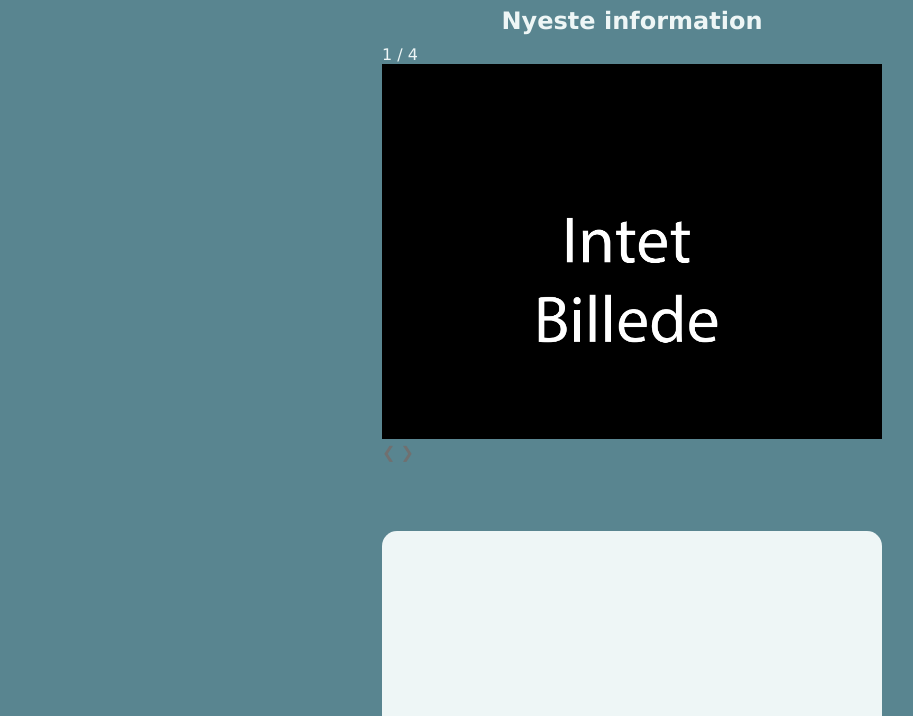
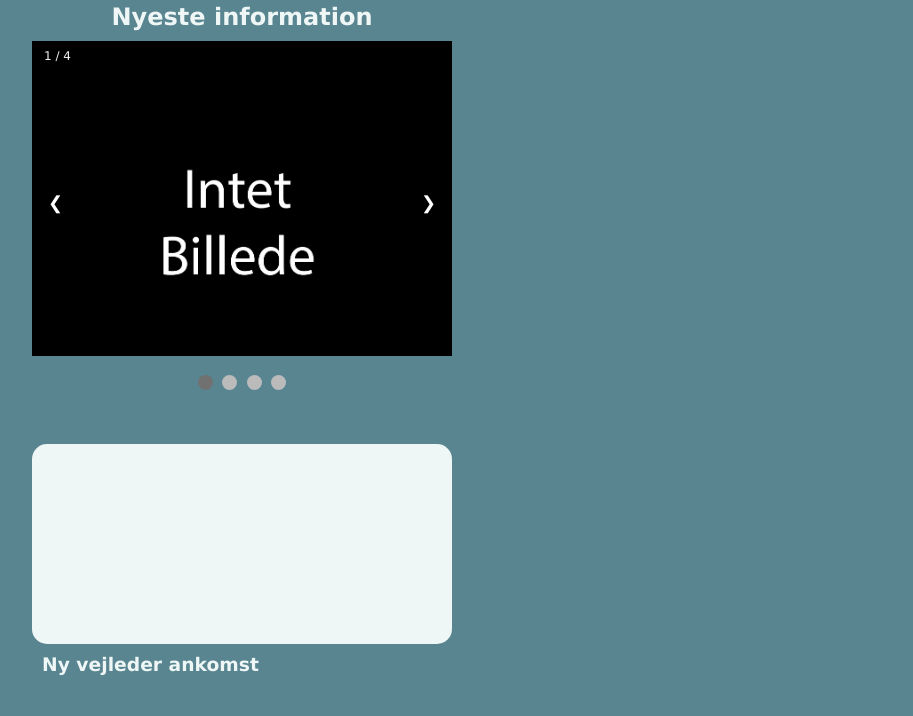
Before and after one commit to Lillsamsam/Projekt-4, a plain HTML site: page uclapp/index.html in a window 1280 px wide. Shown: the part 297-1013 px from the top of the page, without its empty margins (8-921 px from the left). Drawn offline with Linux system fonts and the light colour scheme.

Commit message:
Update index.css

```diff
--- a/uclapp/index.css
+++ b/uclapp/index.css
@@ -54,6 +54,82 @@ h2 {
 }
 
 /*JULIE*/
+* {box-sizing: border-box}
+body {font-family: Verdana, sans-serif; margin:0}
+.mySlides {display: none}
+img {vertical-align: middle;}
+
+/* Slideshow */
+.slideshow {
+  max-width: 500px;
+  position: relative;
+  margin: auto;
+}
+
+/* Next & previous knapper */
+.prev, .next {
+  cursor: pointer;
+  position: absolute;
+  top: 50%;
+  width: auto;
+  padding: 16px;
+  margin-top: -22px;
+  color: white;
+  font-weight: bold;
+  font-size: 18px;
+  transition: 0.6s ease;
+  border-radius: 0 3px 3px 0;
+  user-select: none;
+}
+
+/* Position for "next button" på højre side */
+.next {
+  right: 0;
+  border-radius: 3px 0 0 3px;
+}
+
+.prev:hover, .next:hover {
+  background-color: rgba(0,0,0,0.8);
+}
+
+/* Number tekst (1/3 etc) */
+.numbertext {
+  color: #f2f2f2;
+  font-size: 12px;
+  padding: 8px 12px;
+  position: absolute;
+  top: 0;
+}
+
+/* Dots/bullets/indicators */
+.dot {
+  cursor: pointer;
+  height: 15px;
+  width: 15px;
+  margin: 0 2px;
+  background-color: #bbb;
+  border-radius: 50%;
+  display: inline-block;
+  transition: background-color 0.6s ease;
+}
+
+.active, .dot:hover {
+  background-color: #717171;
+}
+
+.fade {
+  animation-name: fade;
+  animation-duration: 1.5s;
+}
+
+@keyframes fade {
+  from {opacity: .4}
+  to {opacity: 1}
+}
+
+@media only screen and (max-width: 300px) {
+  .prev, .next,.text {font-size: 11px}
+}
 
 /*ANDREA*/
 header {
```
